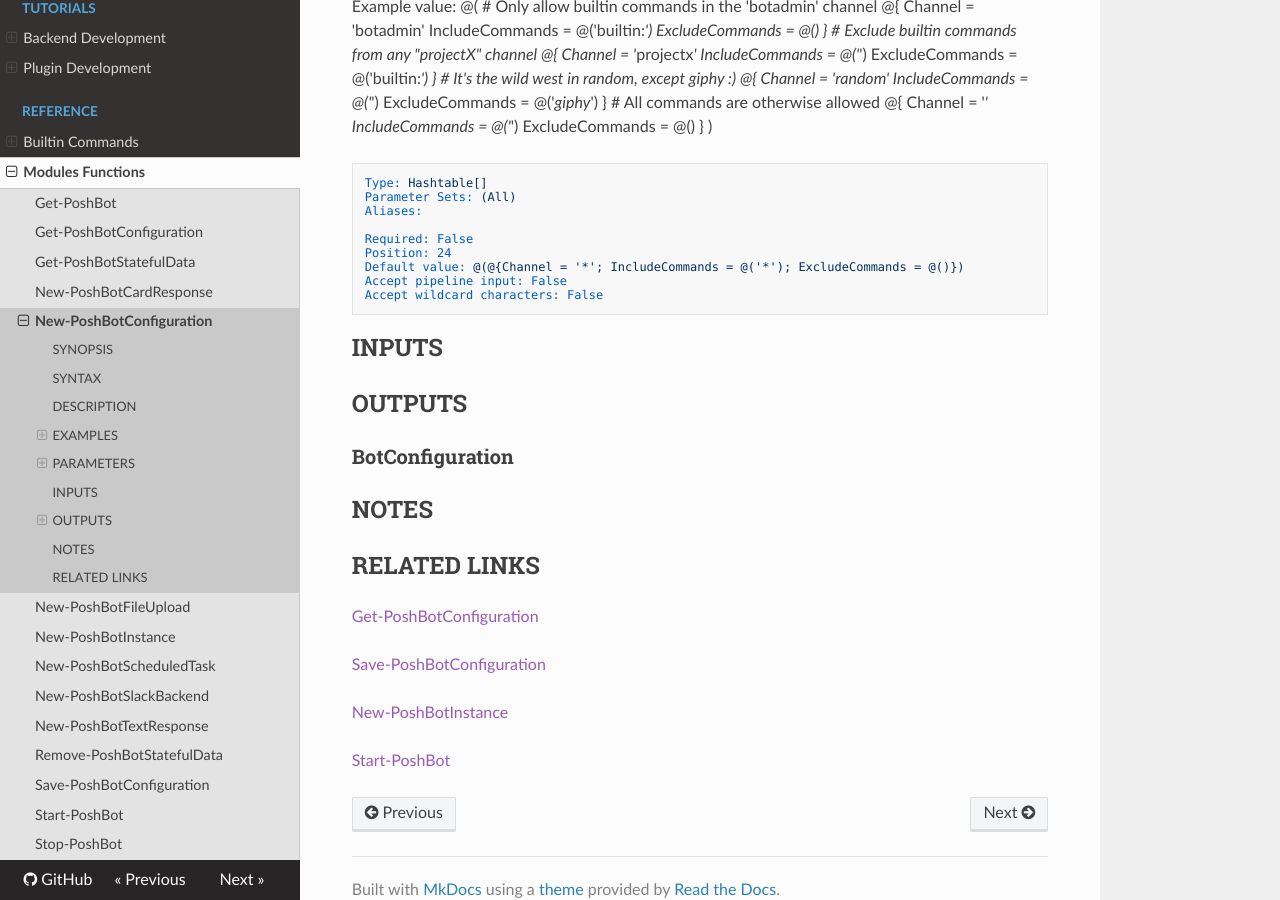
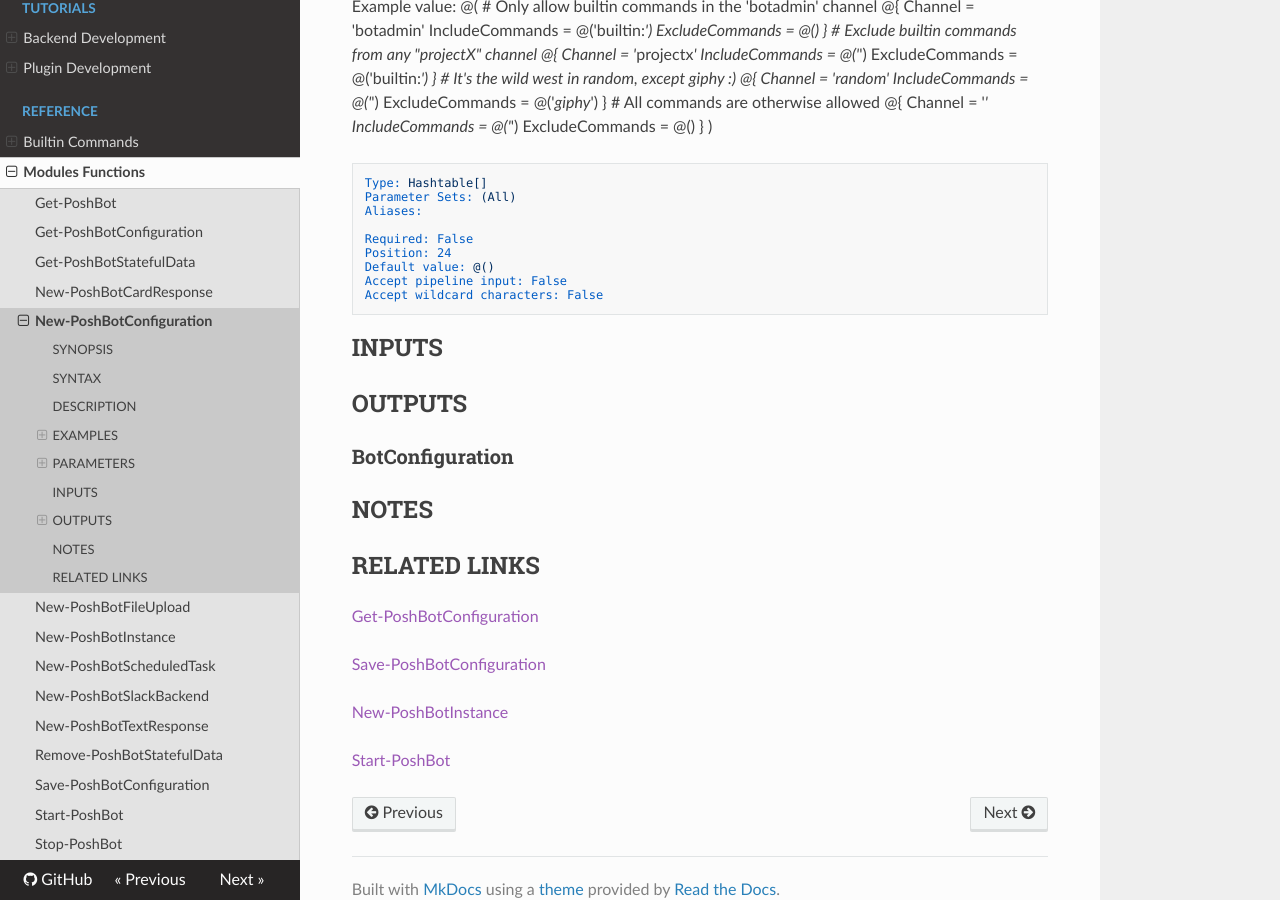
Before and after one commit to poshbotio/PoshBot, an MkDocs documentation site: the page built from docs/reference/functions/new-poshbotconfiguration.md, in a window 1280 px wide and 900 px high, scrolled down 9513 px. Built offline with MkDocs 1.6.1, drawn with Linux system fonts in a browser that asks for light colours; nearby versions of some CDN libraries; old or Windows-style settings are respelled for this version of MkDocs.

Commit message:
Set an empty array for the default ChannelRules. A default valur is set in the class

````diff
--- a/docs/reference/functions/new-poshbotconfiguration.md
+++ b/docs/reference/functions/new-poshbotconfiguration.md
@@ -582,7 +582,7 @@ Aliases:
 
 Required: False
 Position: 24
-Default value: @(@{Channel = '*'; IncludeCommands = @('*'); ExcludeCommands = @()})
+Default value: @()
 Accept pipeline input: False
 Accept wildcard characters: False
 ```
````
Also changed, not shown: 1 other file.
